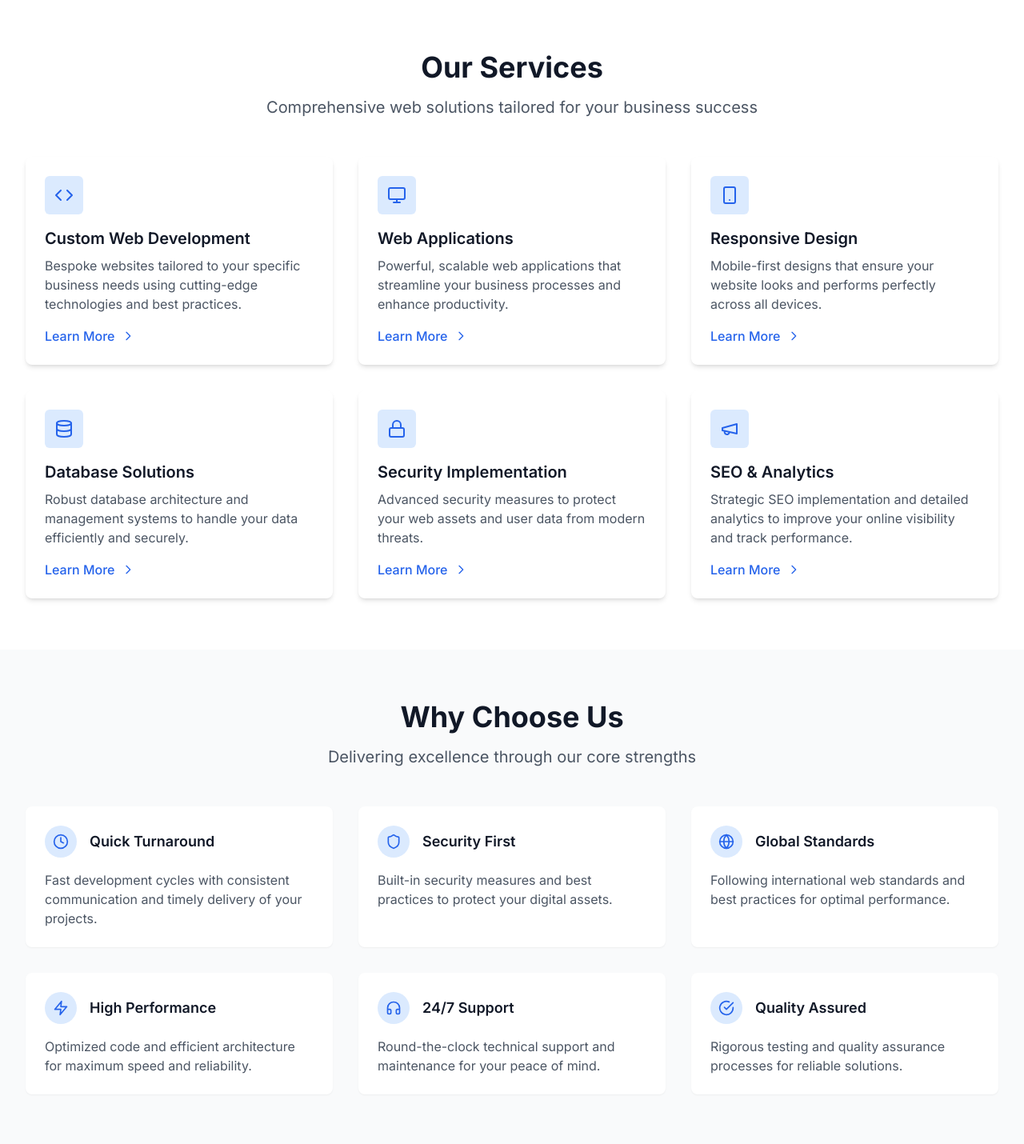
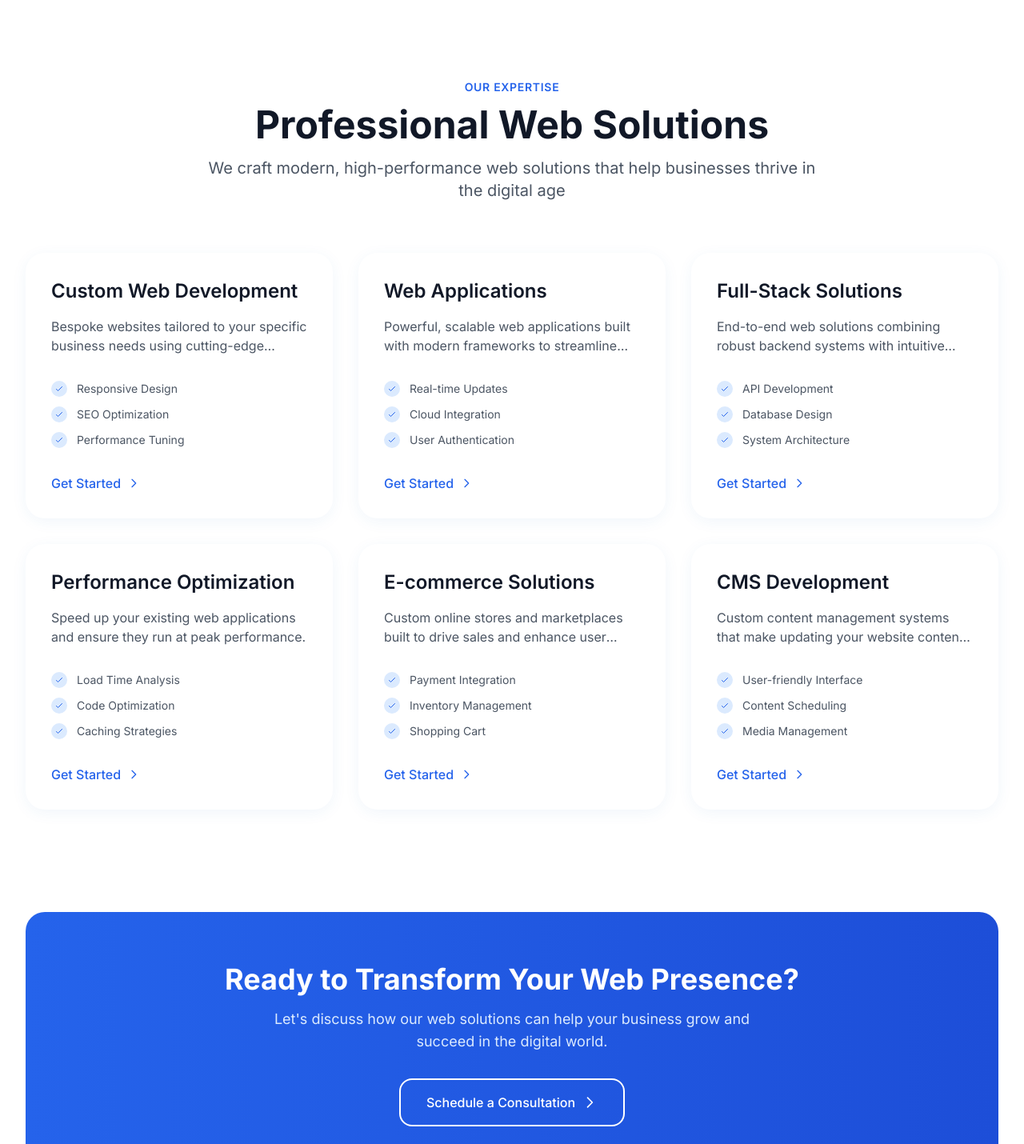
Before and after one commit to siphonhata/dashboard-site, a Next.js app: page / in a window 1280 px wide. Shown: the part 760-2190 px from the top of the page at 80% size. Built offline with nearby package versions, Linux system fonts and the light colour scheme.

Commit message:
trial: services section

```diff
--- a/app/components/common/Navbar.tsx
+++ b/app/components/common/Navbar.tsx
@@ -88,7 +88,7 @@ export default function Navbar() {
   return (
     <nav
       className={`fixed top-0 left-0 right-0 z-50 transition-all duration-300 ${
-        isScrolled ? 'bg-white/80 backdrop-blur-md shadow-md' : 'bg-gray-100'
+        isScrolled ? 'bg-white/80 backdrop-blur-md shadow-md' : 'bg-gradient-to-b from-gray-100/50 via-white to-gray-100'
       }`}
       role="navigation"
       aria-label="Main navigation"
--- a/app/components/home/Services.tsx
+++ b/app/components/home/Services.tsx
@@ -1,86 +1,215 @@
-import { Code, Monitor, Smartphone, Database, Lock, Megaphone } from 'lucide-react';
+import { Code, Monitor, Smartphone, Database, Lock, Megaphone, Globe, Gauge, Server } from 'lucide-react';
 import { Service } from '@/app/lib/types';
-
 
 const services: Service[] = [
   {
     icon: Code,
     title: "Custom Web Development",
-    description: "Bespoke websites tailored to your specific business needs using cutting-edge technologies and best practices.",
-    link: "/services/web-development"
+    description: "Bespoke websites tailored to your specific business needs using cutting-edge technologies like React, Next.js, and TypeScript.",
+    features: ["Responsive Design", "SEO Optimization", "Performance Tuning"],
+    tag: "Most Popular",
+    link: ''
   },
   {
     icon: Monitor,
     title: "Web Applications",
-    description: "Powerful, scalable web applications that streamline your business processes and enhance productivity.",
-    link: "/services/web-applications"
+    description: "Powerful, scalable web applications built with modern frameworks to streamline your business processes.",
+    features: ["Real-time Updates", "Cloud Integration", "User Authentication"],
+    tag: "Enterprise",
+    link: ''
   },
   {
-    icon: Smartphone,
-    title: "Responsive Design",
-    description: "Mobile-first designs that ensure your website looks and performs perfectly across all devices.",
-    link: "/services/responsive-design"
+    icon: Server,
+    title: "Full-Stack Solutions",
+    description: "End-to-end web solutions combining robust backend systems with intuitive frontend interfaces.",
+    features: ["API Development", "Database Design", "System Architecture"],
+    tag: "Comprehensive",
+    link: ''
+  },
+  {
+    icon: Gauge,
+    title: "Performance Optimization",
+    description: "Speed up your existing web applications and ensure they run at peak performance.",
+    features: ["Load Time Analysis", "Code Optimization", "Caching Strategies"],
+    tag: "Technical",
+    link: ''
+  },
+  {
+    icon: Globe,
+    title: "E-commerce Solutions",
+    description: "Custom online stores and marketplaces built to drive sales and enhance user experience.",
+    features: ["Payment Integration", "Inventory Management", "Shopping Cart"],
+    tag: "Business",
+    link: ''
   },
   {
     icon: Database,
-    title: "Database Solutions",
-    description: "Robust database architecture and management systems to handle your data efficiently and securely.",
-    link: "/services/database-solutions"
-  },
-  {
-    icon: Lock,
-    title: "Security Implementation",
-    description: "Advanced security measures to protect your web assets and user data from modern threats.",
-    link: "/services/security"
-  },
-  {
-    icon: Megaphone,
-    title: "SEO & Analytics",
-    description: "Strategic SEO implementation and detailed analytics to improve your online visibility and track performance.",
-    link: "/services/seo-analytics"
+    title: "CMS Development",
+    description: "Custom content management systems that make updating your website content effortless.",
+    features: ["User-friendly Interface", "Content Scheduling", "Media Management"],
+    tag: "Content",
+    link: ''
   }
 ];
 
-export default function Services(){
+const technologies = [
+  { name: "React", icon: "/tech/react.svg" },
+  { name: "Next.js", icon: "/tech/nextjs.svg" },
+  { name: "TypeScript", icon: "/tech/typescript.svg" },
+  { name: "Node.js", icon: "/tech/nodejs.svg" },
+  { name: "Tailwind CSS", icon: "/tech/tailwind.svg" },
+  { name: "MongoDB", icon: "/tech/mongodb.svg" },
+];
+
+export default function Services() {
   return (
-    <section id="services" className="py-16 bg-white">
+    <section id="services" className="py-24 bg-white">
       <div className="max-w-7xl mx-auto px-4 sm:px-6 lg:px-8">
-        <div className="text-center">
-          <h2 className="text-3xl font-bold text-gray-900 sm:text-4xl">
-            Our Services
+        {/* Header */}
+        <div className="text-center max-w-3xl mx-auto" data-aos="fade-down">
+          <span className="text-blue-600 font-semibold text-sm uppercase tracking-wider">
+            Our Expertise
+          </span>
+          <h2 className="mt-3 text-4xl font-bold text-gray-900 sm:text-5xl">
+            Professional Web Solutions
           </h2>
           <p className="mt-4 text-xl text-gray-600">
-            Comprehensive web solutions tailored for your business success
+            We craft modern, high-performance web solutions that help businesses thrive in the digital age
           </p>
         </div>
 
-        <div className="mt-12 grid gap-8 md:grid-cols-2 lg:grid-cols-3">
+        {/* Services Grid */}
+        <div className="mt-16 grid gap-8 md:grid-cols-2 lg:grid-cols-3">
           {services.map((service, index) => (
             <div
               key={index}
-              className="relative group bg-white p-6 rounded-lg shadow-md hover:shadow-lg transition-shadow duration-300"
+              data-aos="zoom-in-up"
+              data-aos-delay={index * 100}
+              data-aos-duration="800"
+              className="relative group bg-white p-8 rounded-3xl transition-all duration-500 hover:translate-y-[-8px]"
+              style={{
+                boxShadow: '0 4px 20px -2px rgba(39, 111, 187, 0.08)',
+              }}
             >
-              <div className="flex items-center justify-center w-12 h-12 bg-blue-100 rounded-md mb-4">
-                <service.icon className="w-6 h-6 text-blue-600" />
-              </div>
-              <h3 className="text-xl font-semibold text-gray-900 mb-2">
+              <div className="absolute inset-0 rounded-3xl bg-gradient-to-r from-blue-500/[0.08] to-emerald-500/[0.05] opacity-0 group-hover:opacity-100 transition-opacity duration-500" />
+
+              {/* {service.tag && (
+                <span
+                  data-aos="fade-left"
+                  data-aos-delay={index * 100 + 200}
+                  className="absolute top-4 right-4 text-xs font-semibold text-blue-600 bg-blue-50 px-3 py-1.5 rounded-full"
+                >
+                  {service.tag}
+                </span>
+              )} */}
+
+              {/* <div
+                data-aos="zoom-in"
+                data-aos-delay={index * 100 + 100}
+                className="relative flex items-center justify-center w-16 h-16 mb-8"
+              >
+                <div className="absolute inset-0 rounded-2xl bg-blue-600/10 transform rotate-6 transition-transform group-hover:rotate-12" />
+                <div className="absolute inset-0 rounded-2xl bg-gradient-to-br from-blue-600 to-blue-700" />
+                <service.icon className="relative w-8 h-8 text-white" />
+              </div> */}
+
+              <h3 className="relative text-2xl font-semibold text-gray-900 mb-4">
                 {service.title}
               </h3>
-              <p className="text-gray-600 mb-4">
+
+              <p className="relative text-gray-600 mb-8 line-clamp-2">
                 {service.description}
               </p>
+
+              <ul className="relative space-y-3 mb-8">
+                {service.features.map((feature, idx) => (
+                  <li
+                    key={idx}
+                    data-aos="fade-right"
+                    data-aos-delay={index * 50 + idx * 100}
+                    className="flex items-center text-gray-600"
+                  >
+                    <div className="flex-shrink-0 w-5 h-5 rounded-full bg-blue-100 flex items-center justify-center mr-3">
+                      <svg className="w-3 h-3 text-blue-600" fill="none" viewBox="0 0 24 24" stroke="currentColor">
+                        <path strokeLinecap="round" strokeLinejoin="round" strokeWidth={2} d="M5 13l4 4L19 7" />
+                      </svg>
+                    </div>
+                    <span className="text-sm">{feature}</span>
+                  </li>
+                ))}
+              </ul>
+
               <a
-                href={service.link}
-                className="text-blue-600 hover:text-blue-800 font-medium inline-flex items-center group-hover:translate-x-1 transition-transform duration-300"
+                href={`#contact`}
+                className="relative inline-flex items-center text-blue-600 hover:text-blue-700 font-medium group-hover:translate-x-2 transition-all duration-300"
               >
-                Learn More
-                <svg className="w-4 h-4 ml-2" viewBox="0 0 24 24" fill="none" stroke="currentColor">
+                Get Started
+                <svg className="w-4 h-4 ml-2 transition-transform duration-300 group-hover:translate-x-1" viewBox="0 0 24 24" fill="none" stroke="currentColor">
                   <path strokeLinecap="round" strokeLinejoin="round" strokeWidth={2} d="M9 5l7 7-7 7" />
                 </svg>
               </a>
             </div>
           ))}
         </div>
+
+        {/* Technologies Section */}
+        <div className="mt-32 text-center hidden">
+          <h3
+            data-aos="fade-up"
+            className="text-2xl font-semibold text-gray-900 mb-12"
+          >
+            Technologies We Work With
+          </h3>
+          <div className="grid grid-cols-3 md:grid-cols-6 gap-8 items-center justify-center">
+            {technologies.map((tech, index) => (
+              <div
+                key={index}
+                data-aos="flip-left"
+                data-aos-delay={index * 100}
+                data-aos-duration="1000"
+                className="flex flex-col items-center group"
+              >
+                <div className="w-20 h-20 flex items-center justify-center bg-white rounded-2xl shadow-sm hover:shadow-md transition-all duration-300 group-hover:scale-110">
+                  <img src={tech.icon} alt={tech.name} className="w-12 h-12" />
+                </div>
+                <span className="mt-3 text-sm font-medium text-gray-600">{tech.name}</span>
+              </div>
+            ))}
+          </div>
+        </div>
+
+        {/* Call to Action */}
+        <div
+          data-aos="fade-up"
+          data-aos-duration="1000"
+          className="mt-32 text-center bg-gradient-to-r from-blue-600 to-blue-700 rounded-3xl p-12 md:p-16"
+        >
+          <h3
+            data-aos="fade-up"
+            data-aos-delay="100"
+            className="text-3xl md:text-4xl font-bold text-white mb-4"
+          >
+            Ready to Transform Your Web Presence?
+          </h3>
+          <p
+            data-aos="fade-up"
+            data-aos-delay="200"
+            className="text-blue-100 mb-8 max-w-2xl mx-auto text-lg"
+          >
+            Let's discuss how our web solutions can help your business grow and succeed in the digital world.
+          </p>
+          <a
+            href="#contact"
+            data-aos="zoom-in"
+            data-aos-delay="300"
+            className="inline-flex items-center px-8 py-4 border-2 border-white text-white font-medium rounded-2xl hover:bg-white hover:text-blue-600 transition-all duration-300 hover:scale-105"
+          >
+            Schedule a Consultation
+            <svg className="w-5 h-5 ml-2" viewBox="0 0 24 24" fill="none" stroke="currentColor">
+              <path strokeLinecap="round" strokeLinejoin="round" strokeWidth={2} d="M9 5l7 7-7 7" />
+            </svg>
+          </a>
+        </div>
       </div>
     </section>
   );
--- a/app/lib/types.ts
+++ b/app/lib/types.ts
@@ -5,6 +5,8 @@ export interface Service {
   title: string;
   description: string;
   link: string;
+  features: string[];
+  tag: string
 }
 
 export interface Feature {
```
